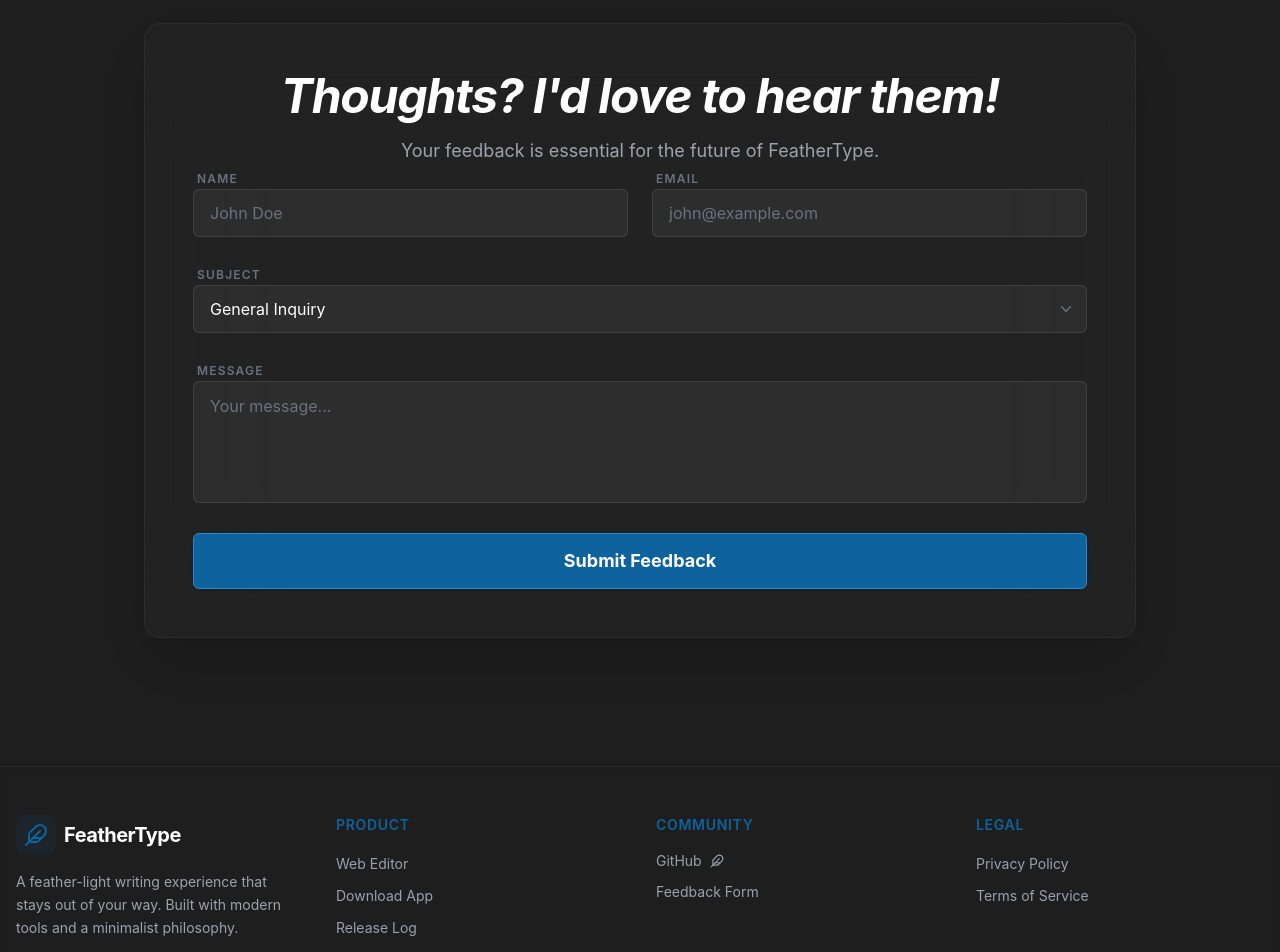
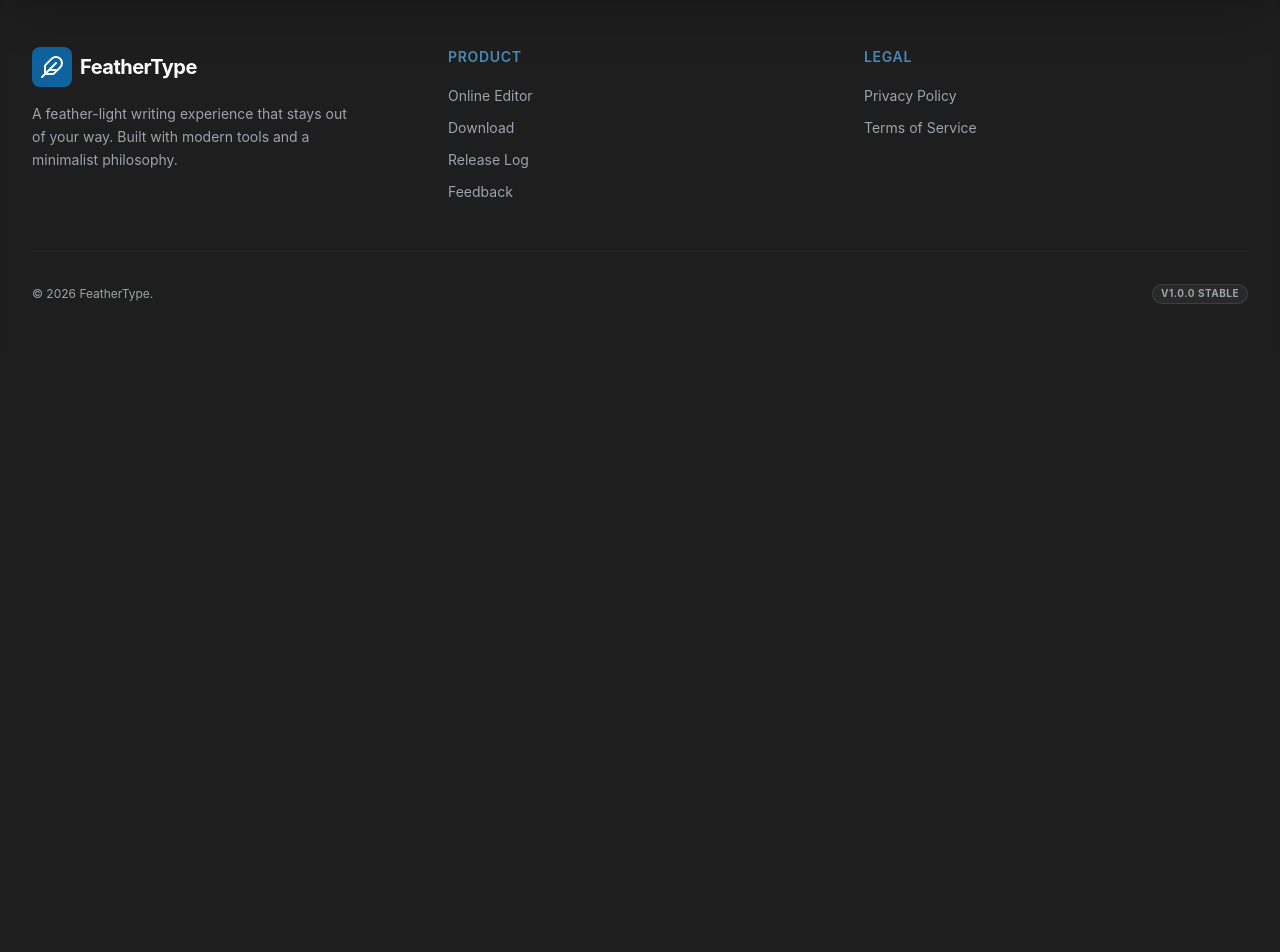
Before and after one commit to wahdanz1/feathertype, a React (Vite) app: page /download in a window 1280 px wide. Shown: the part 1560-2512 px from the top of the page. After the commit the page ends 1912 px from the top, so only its background shows below. Built offline with nearby package versions, Linux system fonts and the light colour scheme.

Commit message:
refactor: clean up components — Dialog actions API, destructive button, Tauri-only AboutDialog, remove div soup

```diff
--- a/src/components/Button.tsx
+++ b/src/components/Button.tsx
@@ -1,12 +1,17 @@
 import { ReactNode } from 'react';
 import { useEditorStore } from '../store/useEditorStore';
+import { useLocation, Link } from 'react-router-dom';
 import { cn } from '../lib/utils';
 
 interface ButtonProps extends React.ButtonHTMLAttributes<HTMLButtonElement> {
-  variant?: 'primary' | 'secondary' | 'ghost';
+  variant?: 'primary' | 'secondary' | 'ghost' | 'destructive';
   size?: 'sm' | 'md' | 'lg';
   iconOnly?: boolean;
   isActive?: boolean;
+  justify?: 'center' | 'between';
+  animateIcon?: 'horizontal' | 'vertical' | boolean;
+  fullWidth?: boolean;
+  to?: string;
   children: ReactNode;
 }
 
@@ -15,14 +20,29 @@
   size = 'md',
   iconOnly = false,
   isActive = false,
+  animateIcon = false,
+  fullWidth = false,
+  justify = 'center',
+  to,
   className,
   children,
   ...props
 }: ButtonProps) {
   const theme = useEditorStore((s) => s.theme);
+  const location = useLocation();
+  const isEditor = location.pathname === '/editor';
   const isDark = theme === 'dark';
 
-  const baseStyles = 'rounded-md text-sm font-medium leading-none flex items-center justify-center flex-shrink-0 transition-all active:scale-[0.98]';
+  const baseStyles = cn(
+    'rounded-md text-sm font-medium leading-none flex items-center flex-shrink-0 transition-all group',
+    justify === 'center' ? 'justify-center' : 'justify-between',
+    fullWidth && 'w-full',
+    isEditor ? 'cursor-default' : 'cursor-pointer'
+  );
+
+  const animationClass = animateIcon === 'vertical'
+    ? 'animate-icons-vertical'
+    : (animateIcon === 'horizontal' || animateIcon === true ? 'animate-icons' : '');
 
   const sizeStyles = {
     sm: iconOnly ? 'h-8 w-8' : 'h-8 px-2.5',
@@ -46,15 +66,49 @@
     ghost: cn(
       'bg-transparent hover:bg-black/5 dark:hover:bg-white/5 text-gray-500 hover:text-gray-900 dark:hover:text-white',
       isActive && 'text-theme-primary'
+    ),
+    destructive: cn(
+      'border transition-colors',
+      isDark
+        ? 'bg-button-inactive-dark border-border text-gray-300 hover:bg-red-900/30 hover:border-red-900/50 hover:text-red-400'
+        : 'bg-button-inactive-light border-gray-300 text-gray-700 hover:bg-red-100 hover:border-red-200 hover:text-red-700'
     )
   };
 
+  const finalClasses = cn(
+    baseStyles,
+    sizeStyles[size],
+    variantStyles[variant],
+    animationClass,
+    className
+  );
+
+  const content = (
+    <div className={cn(
+      "flex items-center gap-2",
+      justify === 'center' ? 'justify-center' : 'justify-between w-full'
+    )}>
+      {children}
+    </div>
+  );
+
+  if (to) {
+    return (
+      <Link
+        to={to}
+        className={finalClasses}
+      >
+        {content}
+      </Link>
+    );
+  }
+
   return (
     <button
-      className={cn(baseStyles, sizeStyles[size], variantStyles[variant], className)}
+      className={finalClasses}
       {...props}
     >
-      {children}
+      {content}
     </button>
   );
 }
--- a/src/components/Section.tsx
+++ /dev/null
@@ -1,16 +0,0 @@
-import { cn } from '../lib/utils';
-
-interface SectionProps extends React.HTMLAttributes<HTMLElement> {
-  children: React.ReactNode;
-  containerClassName?: string;
-}
-
-export function Section({ children, className, containerClassName, ...props }: SectionProps) {
-  return (
-    <section className={cn("py-24 md:py-32", className)} {...props}>
-      <div className={cn("container mx-auto px-4", containerClassName)}>
-        {children}
-      </div>
-    </section>
-  );
-}
--- a/src/components/SectionHeader.tsx
+++ b/src/components/SectionHeader.tsx
@@ -2,25 +2,51 @@
 
 interface SectionHeaderProps {
   title: string | React.ReactNode;
-  description: string;
+  description?: string;
+  icon?: React.ReactNode;
   className?: string;
   center?: boolean;
+  level?: 'h1' | 'h2';
 }
 
-export function SectionHeader({ title, description, className, center = true }: SectionHeaderProps) {
+export function SectionHeader({
+  title,
+  description,
+  icon,
+  className,
+  center = true,
+  level = 'h2'
+}: SectionHeaderProps) {
+  const Tag = level;
   return (
     <div className={cn(
       "mb-16 space-y-4",
       center ? "text-center" : "text-left",
       className
     )}>
-      <h2 className="text-3xl font-bold tracking-tight text-white sm:text-5xl">{title}</h2>
-      <p className={cn(
-        "text-lg",
-        center ? "mx-auto max-w-2xl" : "max-w-xl"
+      <div className={cn(
+        "flex gap-4 items-center",
+        center ? "justify-center" : "justify-start"
       )}>
-        {description}
-      </p>
+        {icon && (
+          <div className={cn(
+            "text-theme-accent shrink-0 flex items-center justify-center",
+            level === 'h1' ? "w-12 h-12 [&>svg]:w-12 [&>svg]:h-12" : "w-10 h-10 [&>svg]:w-10 [&>svg]:h-10"
+          )}>
+            {icon}
+          </div>
+        )}
+        <Tag className="mb-0">{title}</Tag>
+      </div>
+
+      {description && (
+        <p className={cn(
+          "text-lg",
+          center ? "mx-auto max-w-2xl" : "max-w-xl"
+        )}>
+          {description}
+        </p>
+      )}
     </div>
   );
 }
--- a/src/components/UnsavedChangesDialog.tsx
+++ b/src/components/UnsavedChangesDialog.tsx
@@ -1,5 +1,6 @@
 import { useEditorStore } from '../store/useEditorStore';
-import { Undo2, Trash2, Save } from 'lucide-react';
+import { Dialog, DialogAction } from './Dialog';
+import { LuTriangleAlert, LuUndo2, LuTrash2, LuSave } from 'react-icons/lu';
 
 export function UnsavedChangesDialog() {
   const isOpen = useEditorStore((s) => s.unsavedChangesDialog.isOpen);
@@ -7,71 +8,23 @@
   const onContinueEditing = useEditorStore((s) => s.cancelCloseTab);
   const onDiscardChanges = useEditorStore((s) => s.confirmCloseTab);
   const onSaveAndClose = useEditorStore((s) => s.saveAndCloseTab);
-  const theme = useEditorStore((s) => s.theme);
 
   if (!isOpen || !tab) return null;
 
-  const isDark = theme === 'dark';
+  const actions: DialogAction[] = [
+    { label: 'Cancel', icon: <LuUndo2 size={16} />, variant: 'secondary', onClick: onContinueEditing },
+    { label: 'Discard', icon: <LuTrash2 size={16} />, variant: 'destructive', onClick: onDiscardChanges },
+    { label: 'Save', icon: <LuSave size={16} />, variant: 'primary', onClick: onSaveAndClose },
+  ];
 
   return (
-    <div className="fixed inset-0 z-[100] flex items-center justify-center p-4 bg-black/50">
-      <div className={`w-full max-w-md p-6 rounded-lg shadow-xl border ${
-        isDark
-          ? 'bg-[#252526] border-[#3e3e42] text-gray-200'
-          : 'bg-white border-gray-300 text-gray-900'
-      }`}>
-        <div className="flex items-start gap-3 mb-4">
-          <div className="flex-shrink-0 w-8 h-8 rounded-full bg-yellow-500/20 flex items-center justify-center">
-            <svg className="w-5 h-5 text-yellow-500" fill="none" viewBox="0 0 24 24" stroke="currentColor">
-              <path strokeLinecap="round" strokeLinejoin="round" strokeWidth={2} d="M12 9v2m0 4h.01m-6.938 4h13.856c1.54 0 2.502-1.667 1.732-3L13.732 4c-.77-1.333-2.694-1.333-3.464 0L3.34 16c-.77 1.333.192 3 1.732 3z" />
-            </svg>
-          </div>
-          <div>
-            <h3 className="text-lg font-bold">Unsaved Changes</h3>
-            <p className={`mt-1 text-sm ${isDark ? 'text-gray-400' : 'text-gray-500'}`}>
-              "{tab.title}" has unsaved changes. Do you want to save them before closing?
-            </p>
-          </div>
-        </div>
-
-        <div className="flex flex-row flex-wrap gap-2 mt-6 justify-end">
-          <button
-            onClick={() => onContinueEditing()}
-            className={`flex items-center gap-2 px-4 py-2 text-sm font-medium rounded-md border transition-colors whitespace-nowrap ${
-              isDark
-                ? 'border-[#3e3e42] bg-[#2d2d2d] hover:bg-[#3e3e42] text-gray-200'
-                : 'border-gray-300 bg-gray-100 hover:bg-gray-200 text-gray-800'
-            }`}
-          >
-            <Undo2 size={16} />
-            Cancel
-          </button>
-
-          <button
-            onClick={() => onDiscardChanges()}
-            className={`flex items-center gap-2 px-4 py-2 text-sm font-medium rounded-md border transition-colors whitespace-nowrap ${
-              isDark
-                ? 'border-[#3e3e42] bg-[#2d2d2d] hover:bg-red-900/30 hover:border-red-900/50 hover:text-red-400'
-                : 'border-gray-300 bg-gray-100 hover:bg-red-100 hover:border-red-200 hover:text-red-700'
-            }`}
-          >
-            <Trash2 size={16} />
-            Discard
-          </button>
-
-          <button
-            onClick={() => onSaveAndClose()}
-            className={`flex items-center gap-2 px-4 py-2 text-sm font-medium text-white rounded-md border transition-colors whitespace-nowrap ${
-              isDark
-                ? 'bg-blue-600 border-blue-500 hover:bg-blue-500'
-                : 'bg-blue-600 border-blue-500 hover:bg-blue-500'
-            }`}
-          >
-            <Save size={16} />
-            Save
-          </button>
-        </div>
-      </div>
-    </div>
+    <Dialog
+      isOpen={isOpen}
+      onClose={onContinueEditing}
+      title="Unsaved Changes"
+      description={`"${tab.title}" has unsaved changes. Do you want to save them before closing?`}
+      icon={<LuTriangleAlert />}
+      actions={actions}
+    />
   );
 }
--- a/src/components/layout/Footer.tsx
+++ b/src/components/layout/Footer.tsx
@@ -1,56 +1,59 @@
 import { Link } from 'react-router-dom';
-import { Feather, Feather as Github } from 'lucide-react';
+import { Stack, Flex, Grid, Container } from '../ui/Layout';
+import { BrandLogo } from '../ui/BrandLogo';
+import { Badge } from '../ui/Badge';
 
 export function Footer() {
   return (
     <footer className="border-t border-border/40 bg-editor-bg py-12 px-4 shadow-inner">
-      <div className="container mx-auto grid grid-cols-1 md:grid-cols-4 gap-8">
-        <div className="flex flex-col gap-4">
-          <Link to="/" className="flex items-center gap-2 group">
-            <div className="flex h-10 w-10 items-center justify-center rounded-lg bg-theme-primary/10 text-theme-primary transition-all group-hover:bg-theme-primary group-hover:text-white">
-              <Feather size={24} />
-            </div>
-            <span className="text-xl font-bold tracking-tight text-white">FeatherType</span>
-          </Link>
-          <p className="text-sm max-w-xs transition-colors">
-            A feather-light writing experience that stays out of your way. Built with modern tools and a minimalist philosophy.
-          </p>
-        </div>
+      <Container>
+        <Grid cols={3} gap={8}>
+          <Stack gap={4}>
+            <BrandLogo size="lg" />
+            <p className="text-sm max-w-xs text-theme-text-muted leading-relaxed">
+              A feather-light writing experience that stays out of your way. Built with modern tools and a minimalist philosophy.
+            </p>
+          </Stack>
 
-        <div>
-          <h4 className="text-sm font-semibold uppercase tracking-wider text-theme-primary mb-4">Product</h4>
-          <ul className="flex flex-col gap-2">
-            <li><Link to="/editor" className="text-sm text-gray-400 hover:text-theme-primary transition-colors">Web Editor</Link></li>
-            <li><Link to="/download" className="text-sm text-gray-400 hover:text-theme-primary transition-colors">Download App</Link></li>
-            <li><Link to="/download#releases" className="text-sm text-gray-400 hover:text-theme-primary transition-colors">Release Log</Link></li>
-          </ul>
-        </div>
+          <FooterColumn title="Product">
+            <FooterLink to="/editor">Online Editor</FooterLink>
+            <FooterLink to="/download">Download</FooterLink>
+            <FooterLink to="/download#releases">Release Log</FooterLink>
+            <FooterLink to="/download#feedback">Feedback</FooterLink>
+          </FooterColumn>
 
-        <div>
-          <h4 className="text-sm font-semibold uppercase tracking-wider text-theme-primary mb-4">Community</h4>
-          <ul className="flex flex-col gap-2">
-            <li><a href="https://github.com/wahdanz1/feathertype" className="text-sm text-gray-400 hover:text-theme-primary transition-colors flex items-center gap-2">GitHub <Github size={14} /></a></li>
-            <li><Link to="/download#feedback" className="text-sm text-gray-400 hover:text-theme-primary transition-colors">Feedback Form</Link></li>
-          </ul>
-        </div>
+          <FooterColumn title="Legal">
+            <FooterLink to="/privacy">Privacy Policy</FooterLink>
+            <FooterLink to="/terms">Terms of Service</FooterLink>
+          </FooterColumn>
+        </Grid>
 
-        <div>
-          <h4 className="text-sm font-semibold uppercase tracking-wider text-theme-primary mb-4">Legal</h4>
-          <ul className="flex flex-col gap-2">
-            <li><Link to="/privacy" className="text-sm text-gray-400 hover:text-theme-primary transition-colors">Privacy Policy</Link></li>
-            <li><Link to="/terms" className="text-sm text-gray-400 hover:text-theme-primary transition-colors">Terms of Service</Link></li>
-          </ul>
-        </div>
-      </div>
-
-      <div className="container mx-auto mt-12 pt-8 border-t border-border/20 flex flex-col md:flex-row items-center justify-between gap-4">
-        <p className="text-xs flex items-center gap-1">
-          © {new Date().getFullYear()} FeatherType.
-        </p>
-        <div className="flex gap-6">
-          <span className="text-xs text-gray-600 bg-border/20 px-2 py-1 rounded transition-colors hover:bg-border/30">v1.0.0 Stable</span>
-        </div>
-      </div>
+        <Flex justify="between" className="mt-12 pt-8 border-t border-border/20 text-xs text-theme-text-muted">
+          <p>© {new Date().getFullYear()} FeatherType.</p>
+          <Badge label="v1.0.0 Stable" />
+        </Flex>
+      </Container>
     </footer>
   );
 }
+
+function FooterColumn({ title, children }: { title: string; children: React.ReactNode }) {
+  return (
+    <Stack gap={4}>
+      <h4 className="text-sm font-semibold uppercase tracking-wider text-theme-accent">{title}</h4>
+      <ul className="flex flex-col gap-2">
+        {children}
+      </ul>
+    </Stack>
+  );
+}
+
+function FooterLink({ to, children }: { to: string; children: React.ReactNode }) {
+  return (
+    <li>
+      <Link to={to} className="text-sm text-theme-text-muted hover:text-theme-accent transition-colors">
+        {children}
+      </Link>
+    </li>
+  );
+}
--- a/src/components/layout/Navbar.tsx
+++ b/src/components/layout/Navbar.tsx
@@ -1,67 +1,38 @@
-import { Link, useLocation } from 'react-router-dom';
+import { useLocation } from 'react-router-dom';
 import { Button } from '../Button';
-import { Feather } from 'lucide-react';
+import { BrandLogo } from '../ui/BrandLogo';
+import { NavItem } from './Navbar/NavItem';
+import { Flex, Container } from '../ui/Layout';
 import { cn } from '../../lib/utils';
 
 export function Navbar() {
   const location = useLocation();
   const isEditor = location.pathname === '/editor';
 
-  const navItems = [
-    { name: 'Download', path: '/download' },
-    { name: 'Contact', path: '/contact' },
-  ];
+  return (
+    <nav className="sticky top-0 left-0 right-0 z-50 border-b border-border/40 bg-editor-bg backdrop-blur-md h-12">
+      <Container className={cn("h-full", isEditor ? "max-w-none px-3" : "")}>
+        <Flex justify="between" className="h-full grid grid-cols-3">
+          <Flex justify="start">
+            <BrandLogo size="sm" />
+          </Flex>
 
-  return (
-    <nav className="sticky top-0 left-0 right-0 z-50 border-b border-border/40 bg-editor-bg backdrop-blur-md transition-all h-12">
-      <div className={cn(
-        "h-12 grid grid-cols-3 items-center transition-all",
-        isEditor ? "px-3" : "container mx-auto px-4"
-      )}>
-        {/* Left: Logo */}
-        <div className="flex justify-start">
-          <Link to="/" className="flex items-center gap-2 transition-opacity hover:opacity-80">
-            <div className="flex h-7 w-7 items-center justify-center rounded-lg bg-theme-primary text-white">
-              <Feather size={18} />
-            </div>
-            <span className="text-md font-bold tracking-tight text-white">FeatherType</span>
-          </Link>
-        </div>
+          <Flex justify="center" gap={8} className="hidden md:flex">
+            <NavItem to="/download">Download</NavItem>
+            <NavItem to="/contact">Contact</NavItem>
+          </Flex>
 
-        {/* Center: Navigation Links */}
-        <div className="flex justify-center gap-8">
-          {navItems.map((item) => {
-            const isActive = location.pathname === item.path;
-            return (
-              <Link key={item.path} to={item.path} className="relative group py-1 hidden md:block">
-                <span className={cn(
-                  "text-sm font-medium transition-colors group-hover:text-white",
-                  isActive ? "text-white" : "text-gray-400"
-                )}>
-                  {item.name}
-                </span>
-                <span className={cn(
-                  "absolute bottom-0 left-0 h-0.5 w-full bg-theme-primary transition-all duration-300 origin-left scale-x-0 group-hover:scale-x-100",
-                  isActive ? "scale-x-100" : "scale-x-0"
-                )} />
-              </Link>
-            );
-          })}
-        </div>
-
-        {/* Right: CTA Button or Spacer */}
-        <div className="flex justify-end">
-          {!isEditor ? (
-            <Link to="/editor">
-              <Button variant="primary" size="sm" className="shadow-lg shadow-theme-primary/30">
+          <Flex justify="end">
+            {!isEditor ? (
+              <Button to="/editor" variant="primary" size="sm" className="shadow-lg shadow-theme-primary/30">
                 Online Editor
               </Button>
-            </Link>
-          ) : (
-            <div className="w-8" /> /* Spacer to match editor toolbar right-side icons if any */
-          )}
-        </div>
-      </div>
+            ) : (
+              <div className="w-8" />
+            )}
+          </Flex>
+        </Flex>
+      </Container>
     </nav>
   );
 }
```
Also changed, not shown: src/components/AboutDialog.tsx (+24 -19 lines), src/components/Dialog.tsx (+74 -29 lines), src/components/FileMenu.tsx (+9 -5 lines).
